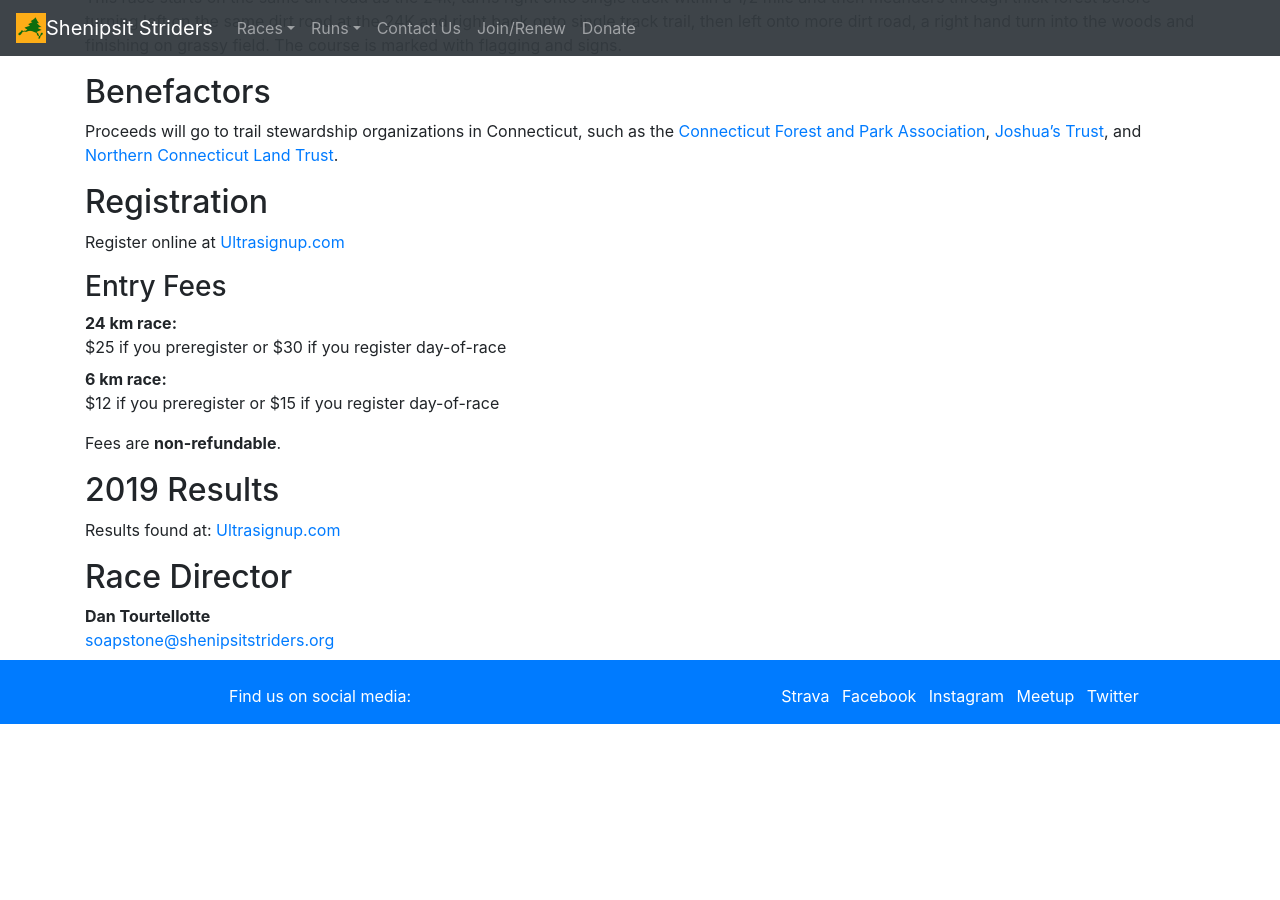
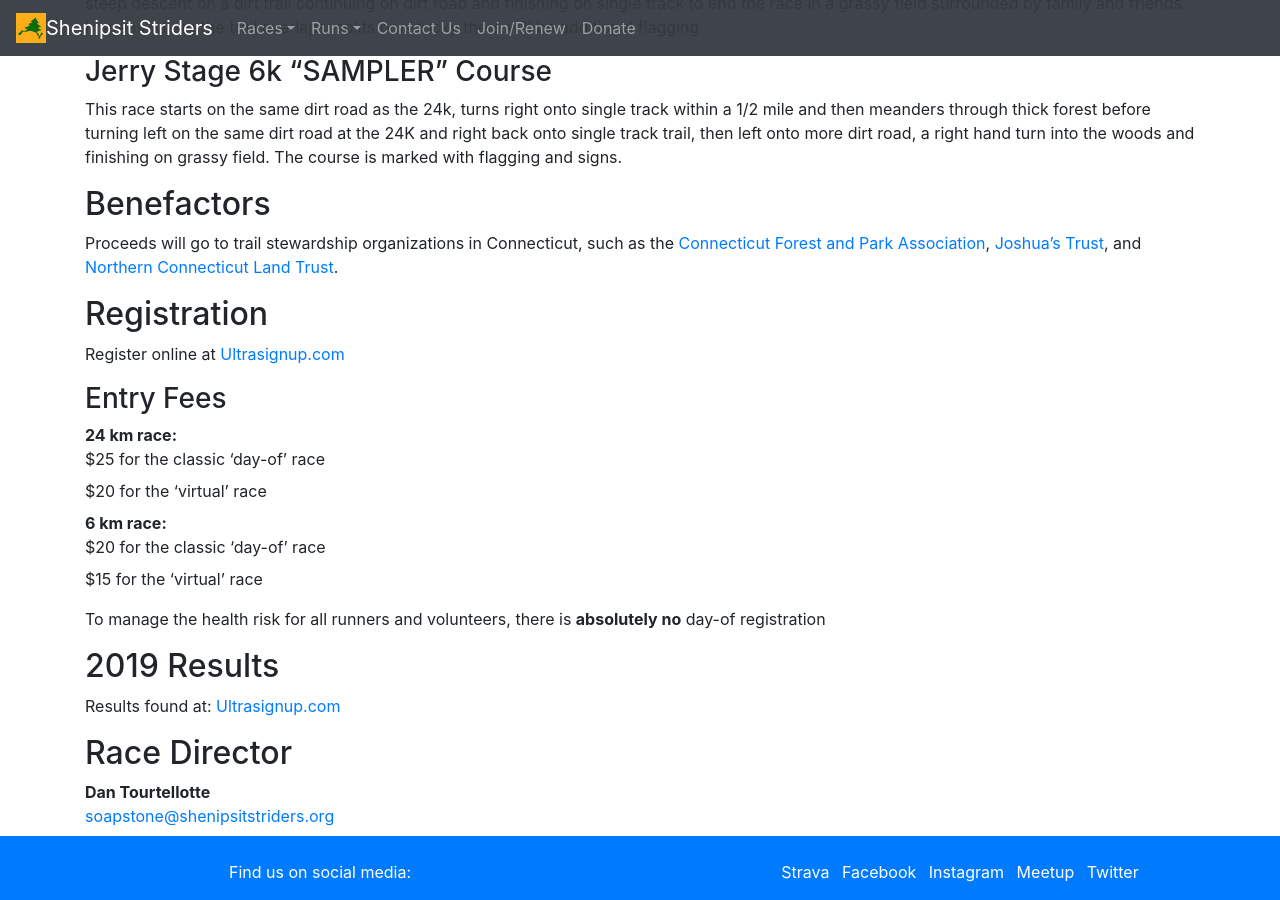
Before and after one commit to ShenipsitStriders/ShenipsitStriders.github.io, a Jekyll site: the page built from _club-races/soapstone-mountain-trail-races.md, in a window 1280 px wide and 900 px high, scrolled down 1335 px. Built offline with Jekyll 4.4.1, drawn with Linux system fonts in a browser that asks for light colours; before the commit the page ends 2059 px from its top, so only the background shows below that; some of the changed text lies outside the part shown.

Commit message:
Update Soapstone and Nipmuck South entry fees

```diff
--- a/_club-races/soapstone-mountain-trail-races.md
+++ b/_club-races/soapstone-mountain-trail-races.md
@@ -7,6 +7,10 @@
     date: "2021-05-16T09:00:00-04:00"
   - name: Jerry Stage 6k
     date: "2021-05-16T09:15:00-04:00"
+  - name: "'Virtual' option (24k or 6k) start"
+    date: "2021-05-08"
+  - name: "'Virtual' option (24k or 6k) end"
+    date: "2021-05-23"
 image: striders3.jpg
 location:
   - address: 93 Handel Rd, Stafford, CT
@@ -19,12 +23,14 @@
         ### Entry Fees
 
         24 km race:
-        : $25 if you preregister or $30 if you register day-of-race
+        : $25 for the classic 'day-of' race
+        : $20 for the 'virtual' race
 
         6 km race:
-        : $12 if you preregister or $15 if you register day-of-race
+        : $20 for the classic 'day-of' race
+        : $15 for the 'virtual' race
 
-        Fees are **non-refundable**.
+        To manage the health risk for all runners and volunteers, there is **absolutely no** day-of registration
 race_director:
   - name: Dan Tourtellotte
     email: soapstone@shenipsitstriders.org
```
Also changed, not shown: _club-races/nipmuck-south-trail-race.md (+8 -2 lines).
